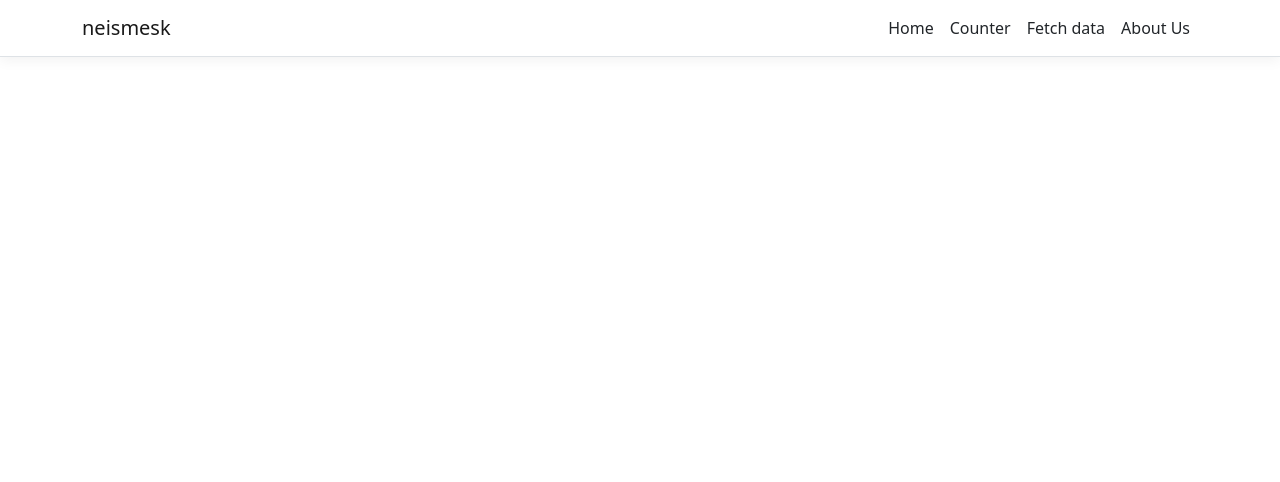
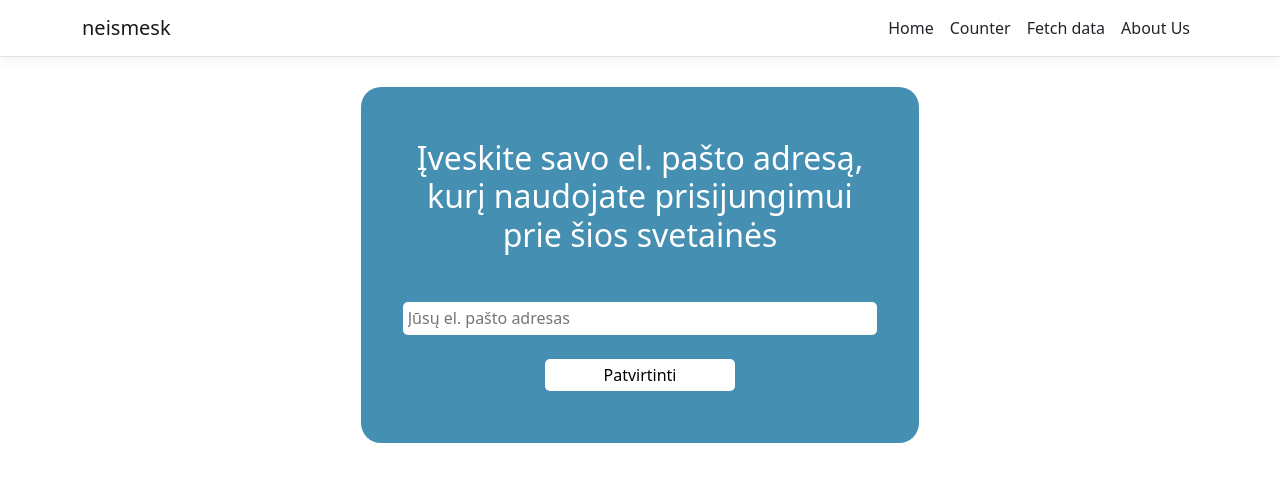
Before and after one commit to ItsZil/neismesk, a React (Create React App) app in the folder ClientApp/: page /forgotpassword in a window 1280 px wide. Shown: the top 482 px of the page. Built offline with nearby package versions, Linux system fonts and the light colour scheme.

Commit message:
Designed Forgot Password page

```diff
--- a/ClientApp/package.json
+++ b/ClientApp/package.json
@@ -72,6 +72,5 @@
       "last 1 firefox version",
       "last 1 safari version"
     ]
-  },
-  "proxy": "https://localhost:7185"
+  }
 }
--- a/ClientApp/src/AppRoutes.js
+++ b/ClientApp/src/AppRoutes.js
@@ -3,6 +3,7 @@ import { FetchData } from "./components/FetchData";
 import { Home } from "./components/Home";
 import { AboutUs } from "./components/AboutUs";
 import { DatabaseDemo } from "./components/DatabaseDemo";
+import ForgotPasswordPage from "./components/ForgotPasswordPage/ForgotPasswordPage";
 
 // User authentication
 import { LoginPage } from "./components/LoginPage/LoginPage";
@@ -39,6 +40,10 @@ const AppRoutes = [
   {
     path: '/registration',
     element: <RegistrationPage />
+  },
+   {
+    path: '/forgotpassword',
+    element: <ForgotPasswordPage />
   }
 ];
 
--- /dev/null
+++ b/ClientApp/src/components/ForgotPasswordPage/ForgotPasswordPage.css
@@ -0,0 +1,24 @@
+.outerBox {
+    background-color: rgba(49, 131, 171, 0.9);
+    width: 50%;
+    padding: 2em;
+    margin: auto;
+    margin-top: 30px;
+    border-radius: 20px;
+}
+
+.innerBox {
+    padding: 20px 10px;
+}
+.boxLabel
+{
+    text-align: center;
+}
+.submitForgotPasswordButton
+{
+    width: 40%;
+    margin: auto;
+    margin-top: 5%;
+    display: flex;
+    justify-content: center;
+}
--- /dev/null
+++ b/ClientApp/src/components/ForgotPasswordPage/ForgotPasswordPage.js
@@ -0,0 +1,18 @@
+import React, {  } from 'react';
+import './ForgotPasswordPage.css'
+
+const ForgotPasswordPage = () => {
+
+    return (
+        <div className='outerBox'>
+            <div className='innerBox'>
+                <h2 className='boxLabel'>Įveskite savo el. pašto adresą, kurį naudojate prisijungimui prie šios svetainės</h2>
+                <input type="email" name='email' id='email' placeholder='Jūsų el. pašto adresas'></input>
+                <div className='submit'>
+                    <button onClick='' className='submitForgotPasswordButton' type='submit'>Patvirtinti</button>
+                </div>
+            </div>
+        </div>
+    );
+    }
+    export default ForgotPasswordPage
--- a/ClientApp/src/components/LoginPage/LoginPage.js
+++ b/ClientApp/src/components/LoginPage/LoginPage.js
@@ -38,7 +38,7 @@ export const LoginPage = () => {
                     <button className='loginButton' onClick={() => handleSubmit()} type='submit'>Prisijungti</button>
                 </div>
                 <div className='forgotPassword'>
-                    <a href="" className='forgotPasswordButton' >Pamiršau slaptažodį</a>
+                    <a href='\forgotpassword' className='forgotPasswordButton' >Pamiršau slaptažodį</a>
                 </div>
                 <hr></hr>
                 <div className='register'>
```
Also changed, not shown: ClientApp/src/setupProxy.js (+8 -15 lines), 1 other file (tests, documents, lock files or other folders).
